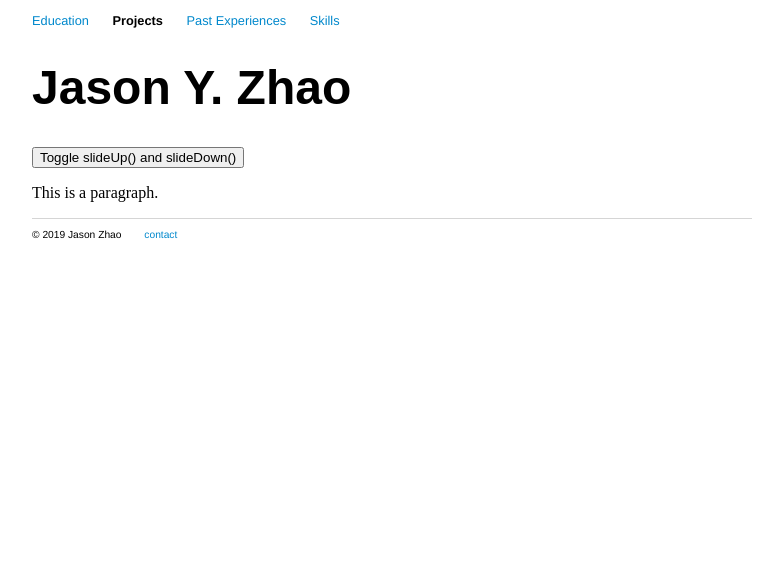
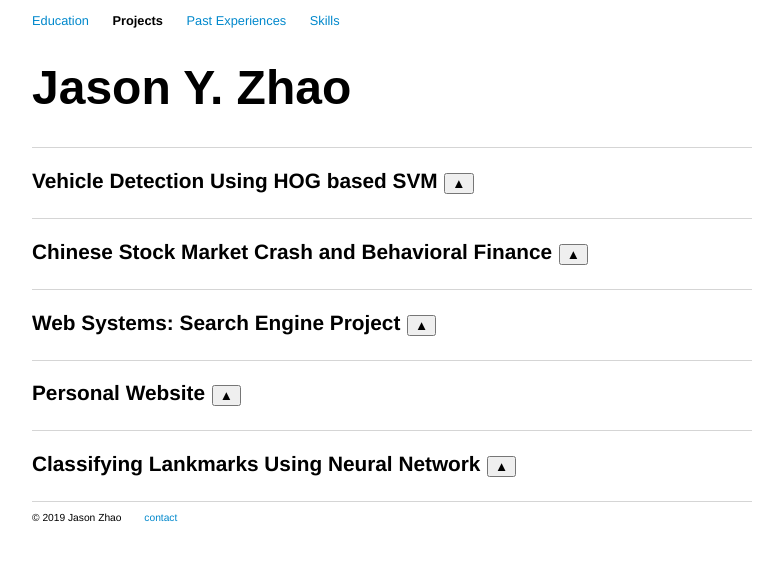
Before and after one commit to jasonzhao1998/jasonzhao1998.github.io, a Jekyll site: the page built from projects/index.html, in a window 1280 px wide. Shown: the top 561 px of the page, without its empty margins (248-1031 px from the left). Built offline with Jekyll 4.4.1, drawn with Linux system fonts in a browser that asks for light colours.

Commit message:
Some updates.

```diff
--- a/_layouts/default.html
+++ b/_layouts/default.html
@@ -6,16 +6,24 @@
 <meta name="description" content="Jason Zhao">
 <meta name="keywords" content="jasonyzhao, Jason Zhao">
 <meta name="author" content="Jason Zhao">
+<title>{{ page.title }}</title>
+<link rel="stylesheet" type="text/css" href="/css/main.css">
+
 <script src="https://ajax.googleapis.com/ajax/libs/jquery/3.4.0/jquery.min.js"></script>
 <script>
 $(document).ready(function(){
-  $("button").click(function(){
-    $("p").slideToggle("fast");
+  $("div .project-wrapper h3").click(function() {
+    var button = $(this).children("button");
+    $(this).next("div .project").slideToggle( "fast", function() {
+      if ($(this).is(':visible')) {
+        button.html('&#x25BC;');
+      } else {
+        button.html("&#x25B2;");
+      }
+    });;
   });
 });
 </script>
-<title>{{ page.title }}</title>
-<link rel="stylesheet" type="text/css" href="/css/main.css">
 </head>
 
 <body>
--- a/css/main.css
+++ b/css/main.css
@@ -3,6 +3,11 @@
 	font-family: 'Helvetica', 'Arial', 'Sans-Serif';
 	padding: 0px;
 	list-style: none;
+}
+
+nav ul li, footer ul li {
+	display: inline;
+	margin-right: 20px;
 }
 
 body {
@@ -24,34 +29,26 @@
 	font-family: 'Arial', 'Sans-Serif';
 }
 
-div.edu_right h2 {
+h3 {
 	font-family: 'Helvetica', 'Sans-Serif';
-	color: #007FFF;
-}
-
-nav ul li, footer ul li {
-	display: inline;
-	margin-right: 20px;
-}
-
-footer {
-	border-top: 1px solid #d5d5d5;
-	font-size: .8em;
+	font-size: 1.3em;
+	font-weight: normal;
+	margin-bottom: 0pt;
 }
 
 figure {
     display: inline-block;
     margin: 20px;
 }
+
 figure img {
 	height: 120px;
 	margin-right: 10px;
 }
+
 figure figcaption {
     text-align: center;
 }
-
-
 
 img.icon {
 	height: 25px;
@@ -74,6 +71,18 @@
 	padding-bottom: 2em;
 }
 
+div.experience {
+	border-top: 1px solid #d5d5d5;
+	margin-bottom: 18pt;
+}
+
+div.experience p {
+	font-size: 11pt;
+	margin: 2pt;
+	font-family: 'Helvetica', 'Sans-Serif';
+	color: #505050;
+}
+
 div.edu_left {
 	float: left;
 	width: 230px;
@@ -83,30 +92,43 @@
 	overflow: auto;
 }
 
-div.experience {
-	border-top: 1px solid #d5d5d5;
-	margin-bottom: 18pt;
-}
-
-div.experience p {
-	font-size: 11pt;
-	margin: 0pt;
-	font-family: 'Helvetica', 'Sans-Serif';
-	color: #404040;
-}
-
-div.experience h3 {
-	font-family: 'Helvetica', 'Sans-Serif';
-	font-size: 1.3em;
-	font-weight: normal;
-	margin-bottom: 0pt;
-}
-
 div.edu_right {
 	margin-left: 220px;
 	padding-left: 1em;
 	padding-top: 1px;
 	padding-bottom: 2em;
+}
+
+div.edu_right h2 {
+	font-family: 'Helvetica', 'Sans-Serif';
+	color: #007FFF;
+}
+
+button {
+	margin-top: 0;
+	margin-left: 5pt;
+}
+
+div .project {
+	margin-top: 8pt;
+	display: none;
+}
+
+div.project-wrapper {
+	border-top: 1px solid #d5d5d5;
+	margin-bottom: 18pt;
+}
+
+div.project p {
+	line-height: 1.3;
+	margin: 12pt;
+	font-size: 12pt;
+	font-family: 'Helvetica', 'Sans-Serif';
+	color: #505050;
+}
+
+.project-wrapper h3:hover {
+	text-decoration: underline;
 }
 
 .zoom {
@@ -118,3 +140,8 @@
   -webkit-transform: scale(1.1); /* Safari 3-8 */
   transform: scale(1.1);
 }
+
+footer {
+	border-top: 1px solid #d5d5d5;
+	font-size: .8em;
+}
--- a/education/index.html
+++ b/education/index.html
@@ -14,7 +14,7 @@
     <h2 style="margin-bottom: 0;">University of Michigan, Ann Arbor</h2>
   </a>
   <p style="margin-top:1pt; margin-bottom:1pt;"><small>Sep. 2016 - May 2020&nbsp;&nbsp;&nbsp;|&nbsp;&nbsp;&nbsp;GPA: <strong>3.78</strong> / 4.00</small></p>
-  <p style="margin-top: 1pt;">Bachelor of Science in Computer Science and Data Science</p>
+  <p style="margin-top: 5pt;">Bachelor of Science in Computer Science and Data Science</p>
   <p>In my junior year, I have participated in the Undergraduate Research Opportunity Program (UROP), in which I analyzed the Chinese stock market crash using python and some financial knowledge. From my sophomore year, I have also been a director-level member of the Chinese Scholars Student Association (UM-CSSA), where I administered and organized multiple large scale events such as the Chinese New Year Gala 2019, which gathered more than five hundred people from the community.</p>
 
   <ul>
--- a/projects/index.html
+++ b/projects/index.html
@@ -3,6 +3,39 @@
 title: Jason Zhao | Projects
 ---
 
+<div class="project-wrapper">
+	<h3><strong>Vehicle Detection Using HOG based SVM</strong><button>&#x25B2;</button></h3>
+	<div class="project">
+		<p>My team utilized HOG(Histogram of Oriented Gradients), SVM(Support Vector Machine), Mean Shift Clustering, and Neartest Neighbor to detect vehicles in images and videos. We have gone through a lot of challenges, such as collecting meaningful data, designing algorithm, and tuning parameters. The project was written in Python.</p>
+		<p>Check out poster here: [ <a href="/resource/Vehicle_Detection_Using_HOG_based_SVM.pdf" target="_blank">PDF</a> ]</p>
+	</div>
+</div>
 
-<button>Toggle slideUp() and slideDown()</button>
-<p>This is a paragraph.</p>
+<div class="project-wrapper">
+	<h3><strong>Chinese Stock Market Crash and Behavioral Finance</strong><button>&#x25B2;</button></h3>
+	<div class="project">
+		<p>In this project, I learned the essential aspects of the financial market and how these aspects interact with each other. The coding part helped with analyzing the Chinese stock market dataset. The project was written in Python.</p>
+		<p>Check out poster here: [ <a href="/resource/Stock_Market_And_Behavioral_Finance.pdf" target="_blank">PDF</a> ]</p>
+	</div>
+</div>
+
+<div class="project-wrapper">
+	<h3><strong>Web Systems: Search Engine Project</strong><button>&#x25B2;</button></h3>
+	<div class="project">
+		<p>Text 2</p>
+	</div>
+</div>
+
+<div class="project-wrapper">
+	<h3><strong>Personal Website</strong><button>&#x25B2;</button></h3>
+	<div class="project">
+		<p>The website you are looking at is made from sratch. I learned how to write a website using Jekyll and JQuery by reading the docs, which was a fun process to me. I also used knowledge of HTML/CSS that I learned in previous courses.</p>
+	</div>
+</div>
+
+<div class="project-wrapper">
+	<h3><strong>Classifying Lankmarks Using Neural Network</strong><button>&#x25B2;</button></h3>
+	<div class="project">
+		<p>Text 2</p>
+	</div>
+</div>
```
Also changed, not shown: 2 other files.
